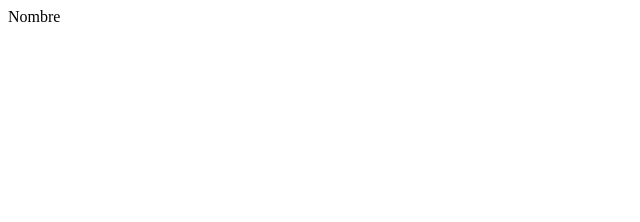
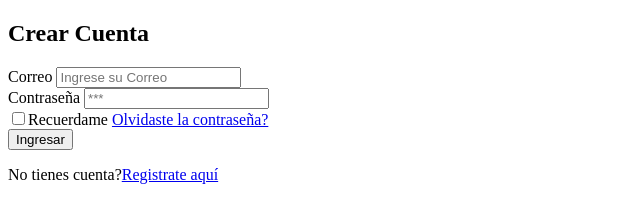
Before and after one commit to fred001-lop/Formulario-2, a plain HTML site: page index.html in a window 1280 px wide. Shown: the whole page, without its empty margins (0-640 px from the left). Drawn offline with Linux system fonts and the light colour scheme.

Commit message:
Update new files

```diff
--- a/index.html
+++ b/index.html
@@ -1,27 +1,43 @@
-
 <!DOCTYPE html>
 <html lang="en">
 <head>
     <meta charset="UTF-8">
     <meta name="viewport" content="width=device-width, initial-scale=1.0">
-    <title>Formulario-2</title>
+    <title>Inicio de Sesión</title>
 </head>
 <body>
+
     <div class="container">
-        <form action="">
+        <form class="form-login">
 
-            <label for="" id="nombre" nam  >Nombre</label>
+            <h2>Crear Cuenta</h2>
 
+            <div class="input-group">
+            <label for="email">Correo</label>
+            <input type="email" name="correo" id="correo" placeholder="Ingrese su Correo" required>
+            </div>
 
+            <div>
+                <label for="password">Contraseña</label>
+                <input type="password" name="contraseña" id="contraseña" placeholder="***" required>
+            </div>
 
+            <div class="options">
+                <label for="">
+                    <input type="checkbox" name="remember">Recuerdame
+                </label>
+                <a href="#">Olvidaste la contraseña?</a>
+            </div>
 
+            <button type="submit" class="btn">
+                Ingresar
+            </button>
 
+            <p class="register-link">
+                No tienes cuenta?<a href="/create/crear.html">Registrate aquí</a>
+            </p>
+        </form>
+    </div>
 
-        </form>
-
-
-
-
-    </div>
 </body>
 </html>
```
Also changed, not shown: create/crear.html (added, +41 -0 lines), assets/style.css (added).
